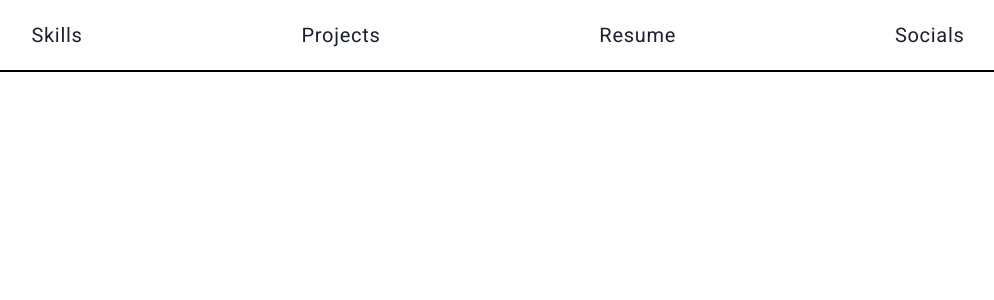
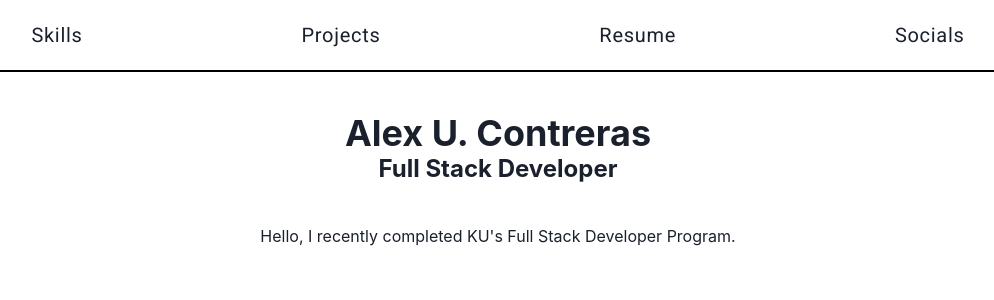
Before and after one commit to AlexUrielContreras/alex-website, a React (Create React App) app: page / in a window 1280 px wide. Shown: the top 300 px of the page, without its empty margins (142-1136 px from the left). Built offline with nearby package versions, Linux system fonts and the light colour scheme.

Commit message:
added headings and ajusted width of content

```diff
--- a/public/index.html
+++ b/public/index.html
@@ -25,7 +25,7 @@
       Learn how to configure a non-root public URL by running `npm run build`.
     -->
     <link href="https://fonts.googleapis.com/css2?family=Roboto&display=swap" rel="stylesheet">
-    <title>React App</title>
+    <title>Alex's Website</title>
   </head>
   <body>
     <noscript>You need to enable JavaScript to run this app.</noscript>
--- a/src/App.js
+++ b/src/App.js
@@ -1,5 +1,6 @@
-import { ChakraProvider, Flex } from '@chakra-ui/react';
+import { ChakraProvider} from '@chakra-ui/react';
 import Nav from './componets/Nav'
+import About from './pages/About'
 
 function App() {
   return (
@@ -7,6 +8,9 @@ function App() {
       <header>
         <Nav />
       </header>
+      <main>
+        <About />
+      </main>
     </ChakraProvider>
   );
 }
--- a/src/componets/Nav.js
+++ b/src/componets/Nav.js
@@ -3,8 +3,8 @@ import { Link, Flex, Box} from '@chakra-ui/react';
 function Nav() {
     return (
         <>
-        <Flex justifyContent='space-around' fontSize='xl' my={5}>
-            <Link >Skills</Link>
+        <Flex justifyContent='space-around' fontSize='xl' py={5}>
+            <Link className='sele'>Skills</Link>
             <Link>Projects</Link>
             <Link >Resume</Link>
             <Link >Socials</Link>
--- a/src/index.css
+++ b/src/index.css
@@ -1,5 +1,9 @@
-body {
-  height: 100%;
+body{
+  height: 100vh;
+}
+main {
+  width: 80vw;
+  margin: auto;
 }
 header {
   border-bottom: 2px black solid;
--- /dev/null
+++ b/src/pages/About.js
@@ -0,0 +1,17 @@
+import { Flex, Heading, Text } from '@chakra-ui/react'
+function About() {
+    return (
+
+        <Flex direction='column' textAlign='center' pt={10}>
+            <Heading as='h1' fontSize='4xl'>Alex U. Contreras</Heading>
+            <Heading as='h2' fontSize='2xl'>Full Stack Developer</Heading>
+
+            <Text as='p' mt={10}>
+                Hello, I recently completed KU's Full Stack Developer Program.
+            </Text>
+        </Flex>
+
+    )
+};
+
+export default About;
```
